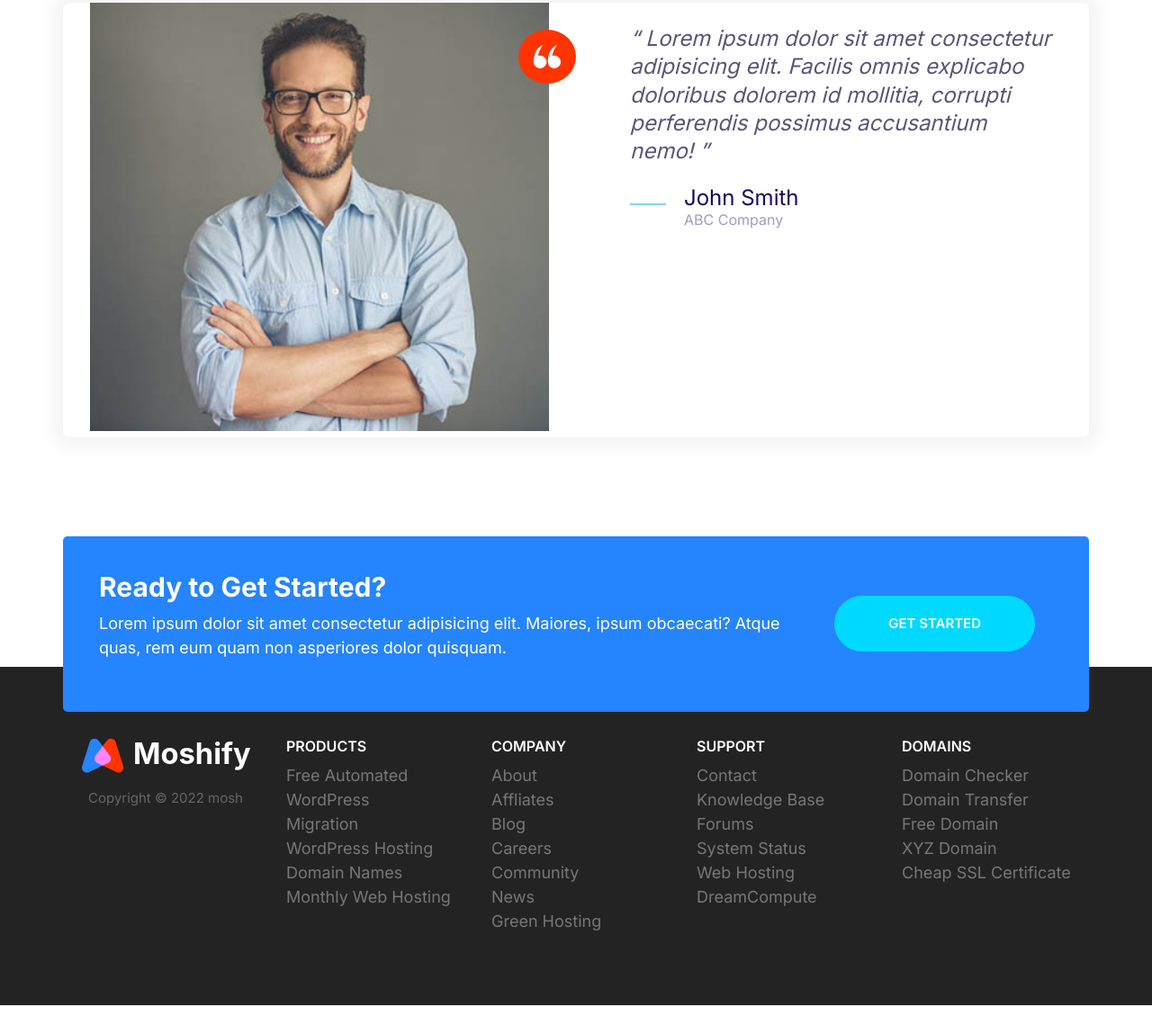
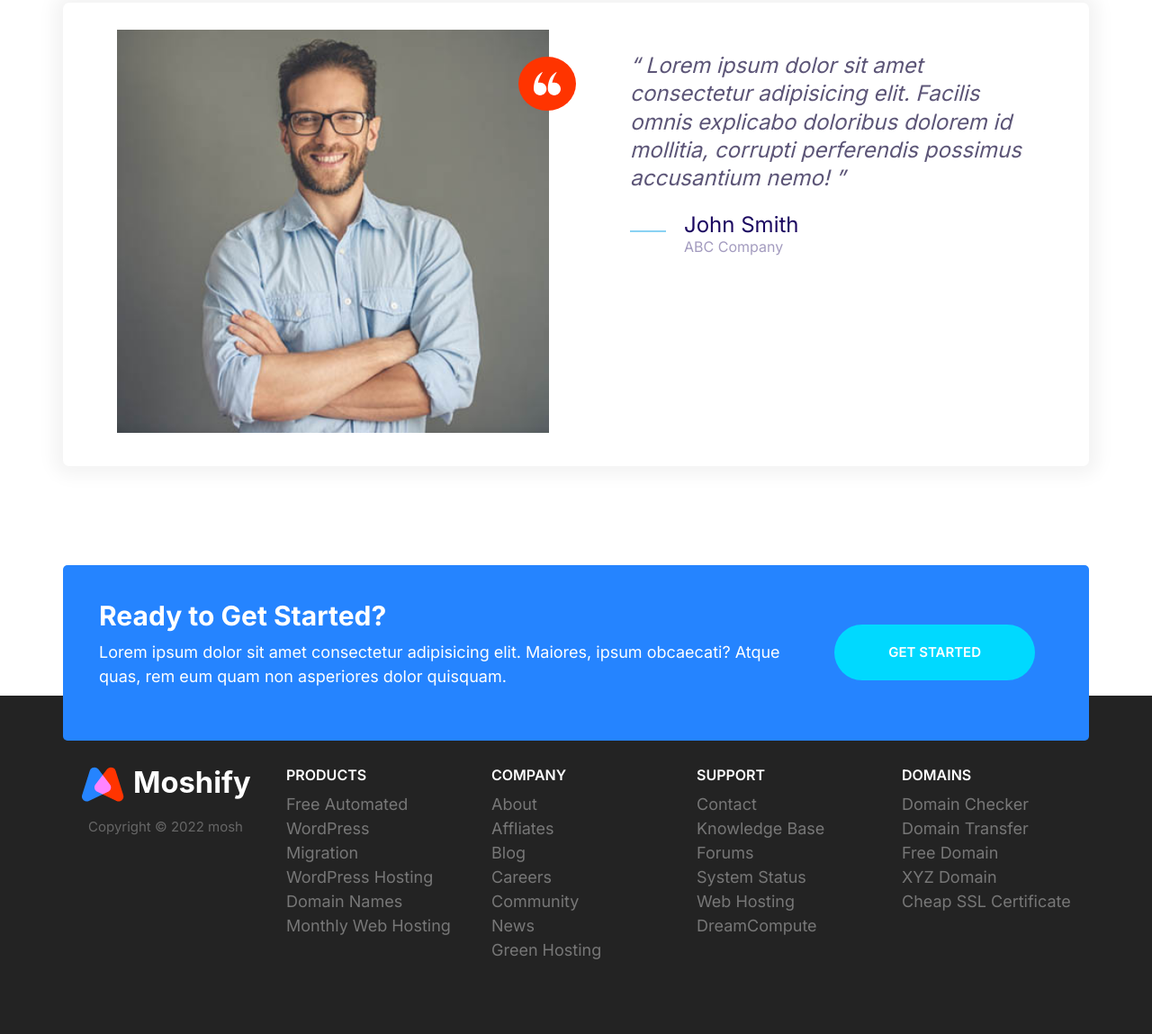
Before and after one commit to dan-jon32/moshify, a plain HTML site: page index.html in a window 1280 px wide. Shown: the part 5143-6292 px from the top of the page at 90% size. Before the commit the page ends 6260 px from the top, so only its background shows below. Drawn offline with nearby package versions, Linux system fonts and the light colour scheme.

Commit message:
HTML and CSS Validation.

```diff
--- a/css/styles.css
+++ b/css/styles.css
@@ -502,7 +502,7 @@ a {
 
 /* Testimonial */
 .testimonial {
-  padding: 3rems;
+  padding: 3rem;
 }
 
 .testimonial__image {
--- a/index.html
+++ b/index.html
@@ -4,7 +4,13 @@
     <meta charset="UTF-8" />
     <meta http-equiv="X-UA-Compatible" content="IE=edge" />
     <meta name="viewport" content="width=device-width, initial-scale=1.0" />
-    <title>Document</title>
+    <meta name="description" content="Deploy your websites in 60 seconds." />
+    <meta property="og:title" content="Moshify...." />
+    <meta property="og:description" content="Moshify...." />
+    <meta property="og:type" content="website" />
+    <meta property="og:image" content="http://..." />
+    <meta property="og:url" content="https://moshified.com" />
+    <title>Moshify</title>
     <link rel="stylesheet" href="./css/normalize.css" />
     <link rel="stylesheet" href="./css/styles.css" />
     <link rel="preconnect" href="https://fonts.googleapis.com" />
@@ -142,7 +148,6 @@
         </div>
       </div>
     </section>
-
     <section class="block container">
       <header class="block__header">
         <h2>Host on the Cloud to Keep Growing</h2>
@@ -325,7 +330,6 @@
         </ul>
       </div>
     </section>
-
     <section data-aos="zoom-in" class="block">
       <header class="block__header">
         <h2>What our Customers are Saying</h2>
@@ -389,12 +393,12 @@
     <footer class="block block--dark footer">
       <div class="container grid footer__sections">
         <section class="collapsible collapsible--expanded footer__section">
-          <header class="collapsible__header">
+          <div class="collapsible__header">
             <h2 class="collapsible__heading footer__heading">products</h2>
             <svg class="icon icon--primary collapsible__chevron">
               <use xlink:href="./images/sprite.svg#line"></use>
             </svg>
-          </header>
+          </div>
           <div class="collapsible__content">
             <ul class="list">
               <li><a href="">Free Automated WordPress</a></li>
@@ -406,12 +410,12 @@
           </div>
         </section>
         <section class="collapsible footer__section">
-          <header class="collapsible__header">
+          <div class="collapsible__header">
             <h2 class="collapsible__heading footer__heading">Company</h2>
             <svg class="icon icon--primary collapsible__chevron">
               <use xlink:href="./images/sprite.svg#line"></use>
             </svg>
-          </header>
+          </div>
           <div class="collapsible__content">
             <ul class="list">
               <li><a href="">About</a></li>
@@ -425,12 +429,12 @@
           </div>
         </section>
         <section class="collapsible footer__section">
-          <header class="collapsible__header">
+          <div class="collapsible__header">
             <h2 class="collapsible__heading footer__heading">Support</h2>
             <svg class="icon icon--primary collapsible__chevron">
               <use xlink:href="./images/sprite.svg#line"></use>
             </svg>
-          </header>
+          </div>
           <div class="collapsible__content">
             <ul class="list">
               <li><a href="">Contact</a></li>
@@ -443,12 +447,12 @@
           </div>
         </section>
         <section class="collapsible footer__section">
-          <header class="collapsible__header">
+          <div class="collapsible__header">
             <h2 class="collapsible__heading footer__heading">Domains</h2>
             <svg class="icon icon--primary collapsible__chevron">
               <use xlink:href="./images/sprite.svg#line"></use>
             </svg>
-          </header>
+          </div>
           <div class="collapsible__content">
             <ul class="list">
               <li><a href="">Domain Checker</a></li>
@@ -459,13 +463,12 @@
             </ul>
           </div>
         </section>
-        <section class="footer__brand">
+        <div class="footer__brand">
           <img src="images/logo.svg" alt="" />
           <p class="footer__copyright">Copyright © 2022 mosh</p>
-        </section>
+        </div>
       </div>
     </footer>
-
     <script src="js/main.js"></script>
     <script src="https://unpkg.com/aos@next/dist/aos.js"></script>
     <script>
```
